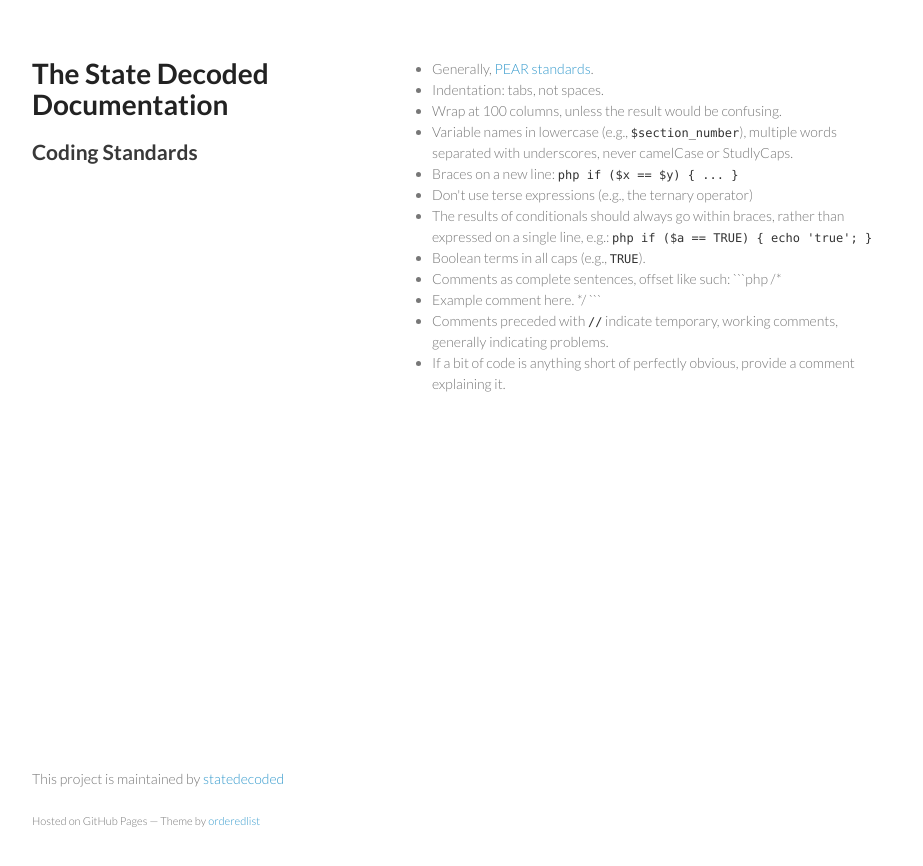
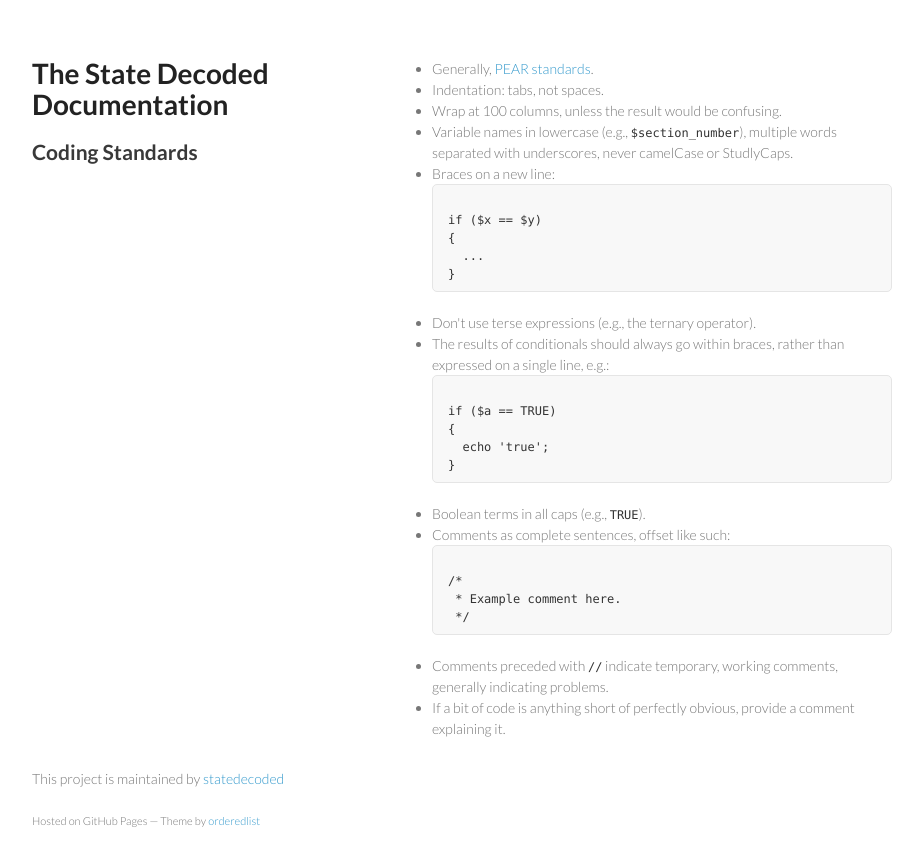
Before and after one commit to statedecoded/documentation, a Jekyll site: the page built from coding-standards.html, in a window 1280 px wide. Shown: the top 866 px of the page, without its empty margins (178-1101 px from the left). Built offline with Jekyll 4.4.1, drawn with Linux system fonts in a browser that asks for light colours.

Commit message:
Fix formatting
Examples were contrafactual and self-contradictory

````diff
--- a/coding-standards.html
+++ b/coding-standards.html
@@ -9,27 +9,27 @@ layout: default
 <li>Wrap at 100 columns, unless the result would be confusing.</li>
 <li>Variable names in lowercase (e.g., <code>$section_number</code>), multiple words separated with underscores, never camelCase or StudlyCaps.</li>
 <li>Braces on a new line:
-<code>php
+<pre><code>
 if ($x == $y)
 {
   ...
 }
-</code></li>
-<li>Don't use terse expressions (e.g., the ternary operator)</li>
+</code></pre></li>
+<li>Don't use terse expressions (e.g., the ternary operator).</li>
 <li>The results of conditionals should always go within braces, rather than expressed on a single line, e.g.:
-<code>php
+<pre><code>
 if ($a == TRUE)
 {
   echo 'true';
 }
-</code></li>
+</code></pre></li>
 <li>Boolean terms in all caps (e.g., <code>TRUE</code>).</li>
 <li>Comments as complete sentences, offset like such:
-```php
-/*</li>
-<li>Example comment here.
-*/
-```</li>
+<pre><code>
+/*
+ * Example comment here.
+ */
+</pre></code></li>
 <li>Comments preceded with <code>//</code> indicate temporary, working comments, generally indicating problems.</li>
 <li>If a bit of code is anything short of perfectly obvious, provide a comment explaining it.</li>
 </ul>
````
